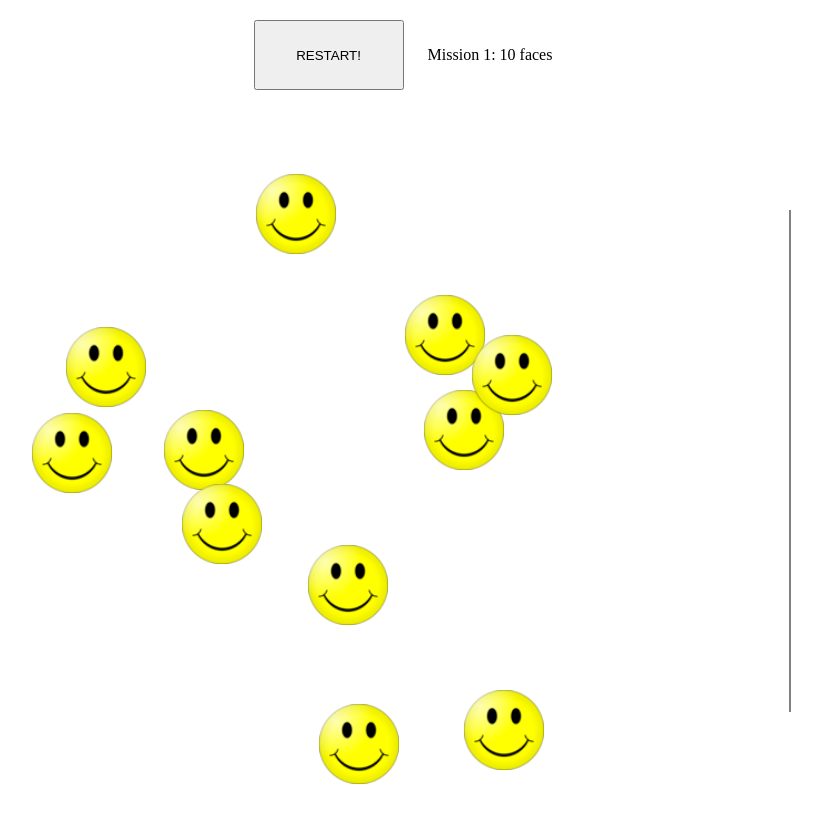
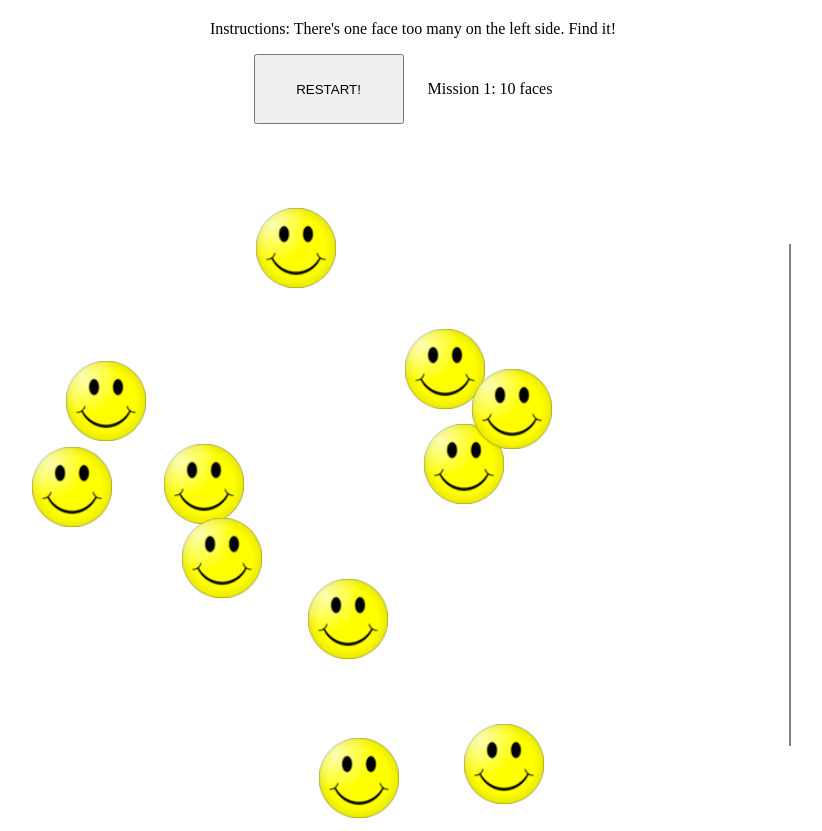
Before and after one commit to ftfish/littlegame, a plain HTML site: page index.html in a window 1280 px wide. Shown: the top 831 px of the page, without its empty margins (227-1049 px from the left). Drawn offline with Linux system fonts and the light colour scheme.

Commit message:
Add instructions

```diff
--- a/index.html
+++ b/index.html
@@ -111,6 +111,7 @@
 <body>
 
 <div style="text-align:center; margin: 20px 0px;">
+<p> Instructions: There's one face too many on the left side. Find it!</p>
 <button onclick="startGame(nImg)" style="width: 150px; height: 70px" >RESTART!</button>
 <div id="div_nImgs" style="display:inline-block; margin: 20px"></div>
 </div>
```
